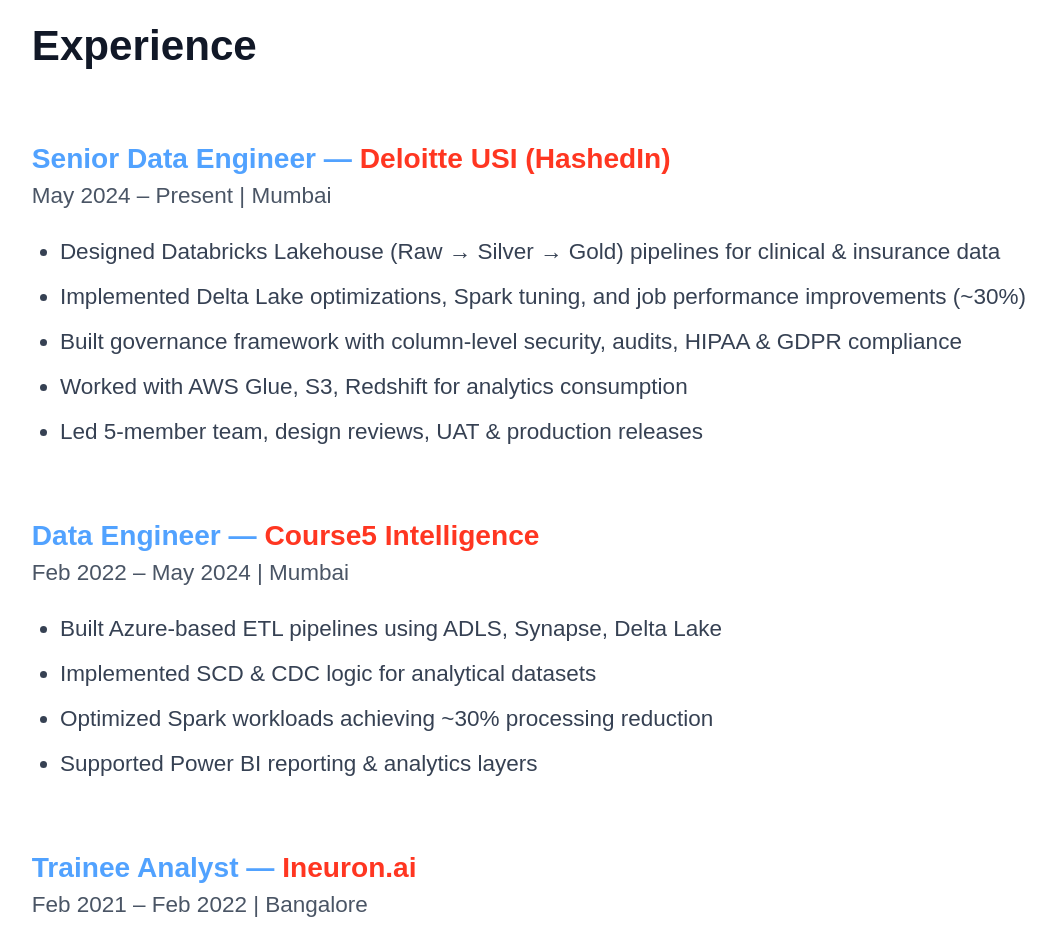
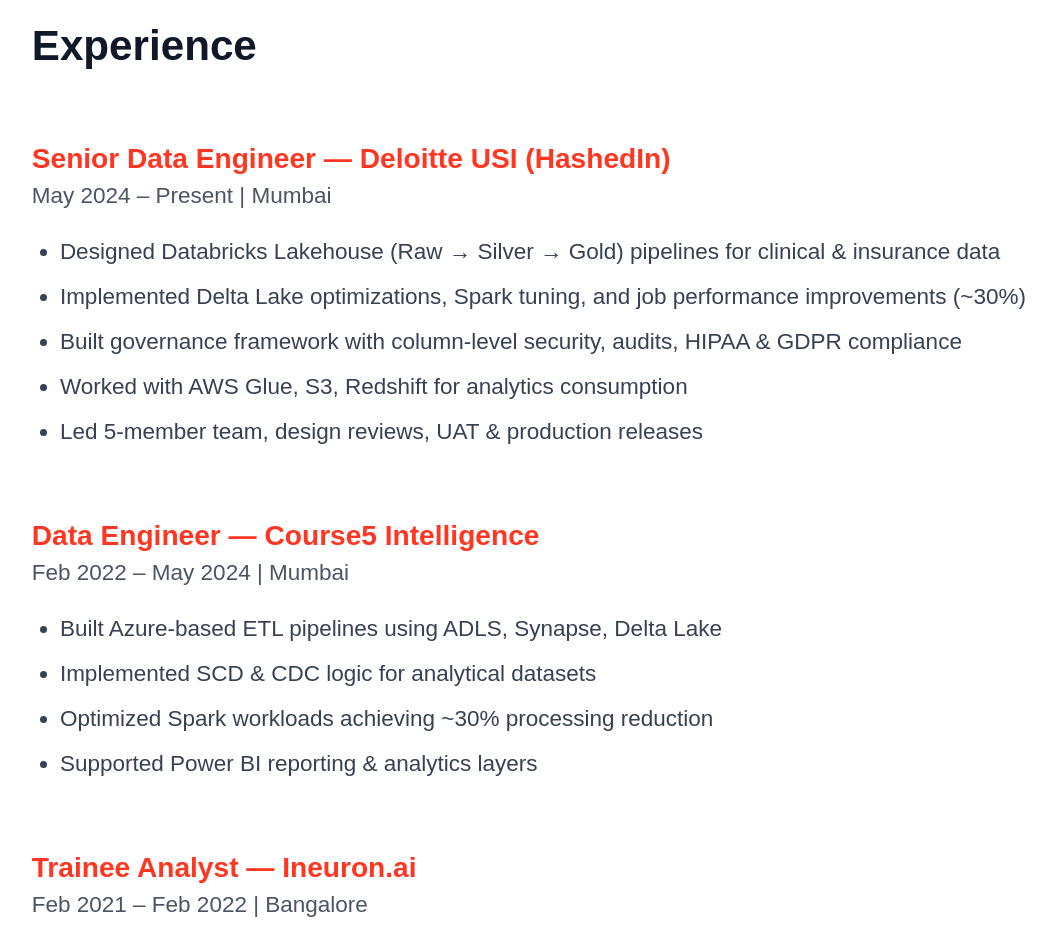
Before and after one commit to Data-with-Aadil/aadil-portfolio-dataengineer, a Next.js app: page / in a window 1280 px wide. Shown: the part 2400-3350 px from the top of the page, without its empty margins (2-1058 px from the left). Built offline with nearby package versions, Linux system fonts and the light colour scheme.

Commit message:
Update page.tsx

```diff
--- a/app/page.tsx
+++ b/app/page.tsx
@@ -301,11 +301,12 @@
 
         <div className="space-y-12 max-w-5xl">
           <div>
-            <h3 className="text-xl font-semibold text-blue-400">
-              Senior Data Engineer —{" "}
-              <span className={`${isLight ? "text-[#FF3621]" : "text-white"}`}>
-                Deloitte USI (HashedIn)
-              </span>
+            <h3
+              className={`text-xl font-semibold transition-colors ${
+                isLight ? "text-[#FF3621]" : "text-white"
+              }`}
+            >
+              Senior Data Engineer — Deloitte USI (HashedIn)
             </h3>
             <p className={`${isLight ? "text-gray-600" : "text-gray-400"} mb-4`}>
               May 2024 – Present | Mumbai
@@ -333,11 +334,12 @@
           </div>
 
           <div>
-            <h3 className="text-xl font-semibold text-blue-400">
-              Data Engineer —{" "}
-              <span className={`${isLight ? "text-[#FF3621]" : "text-white"}`}>
-                Course5 Intelligence
-              </span>
+            <h3
+              className={`text-xl font-semibold transition-colors ${
+                isLight ? "text-[#FF3621]" : "text-white"
+              }`}
+            >
+              Data Engineer — Course5 Intelligence
             </h3>
             <p className={`${isLight ? "text-gray-600" : "text-gray-400"} mb-4`}>
               Feb 2022 – May 2024 | Mumbai
@@ -355,11 +357,12 @@
           </div>
 
           <div>
-            <h3 className="text-xl font-semibold text-blue-400">
-              Trainee Analyst —{" "}
-              <span className={`${isLight ? "text-[#FF3621]" : "text-white"}`}>
-                Ineuron.ai
-              </span>
+            <h3
+              className={`text-xl font-semibold transition-colors ${
+                isLight ? "text-[#FF3621]" : "text-white"
+              }`}
+            >
+              Trainee Analyst — Ineuron.ai
             </h3>
             <p className={`${isLight ? "text-gray-600" : "text-gray-400"} mb-4`}>
               Feb 2021 – Feb 2022 | Bangalore
```
